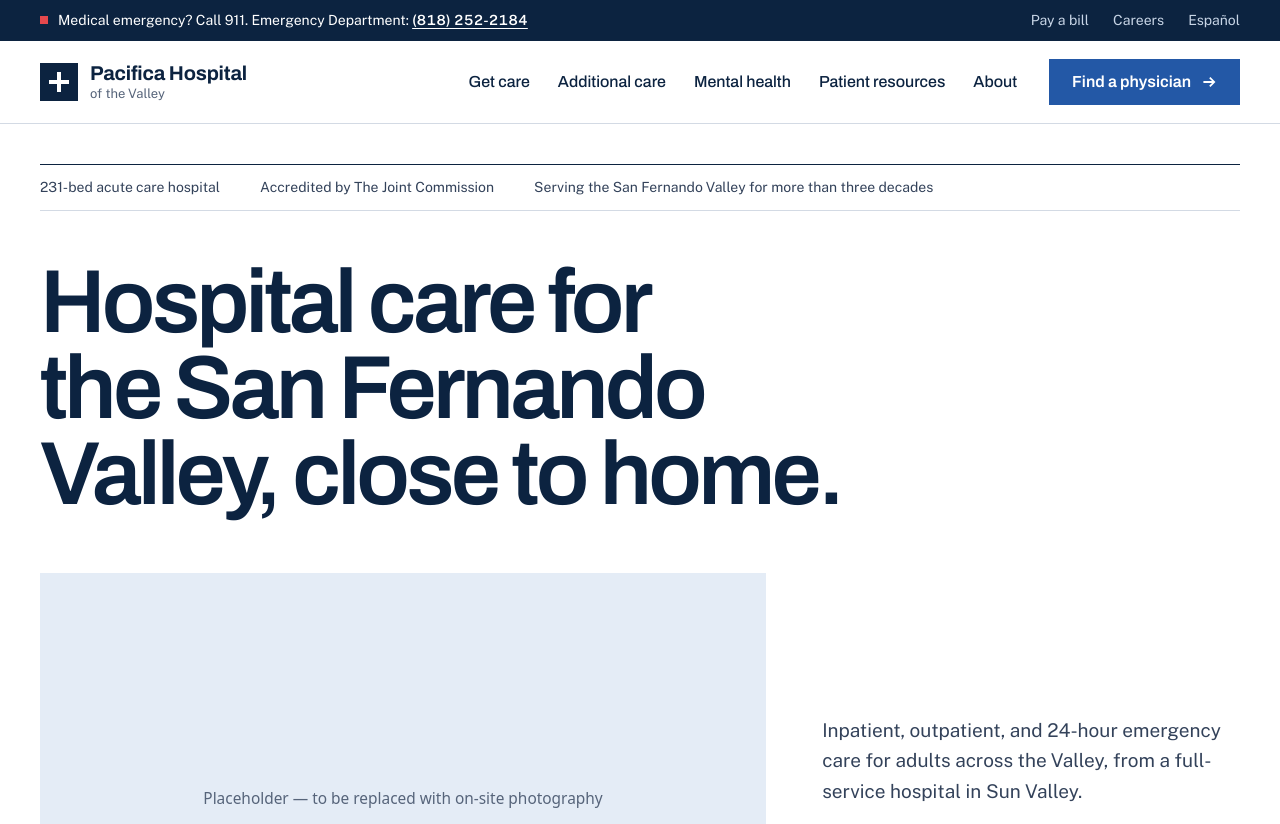
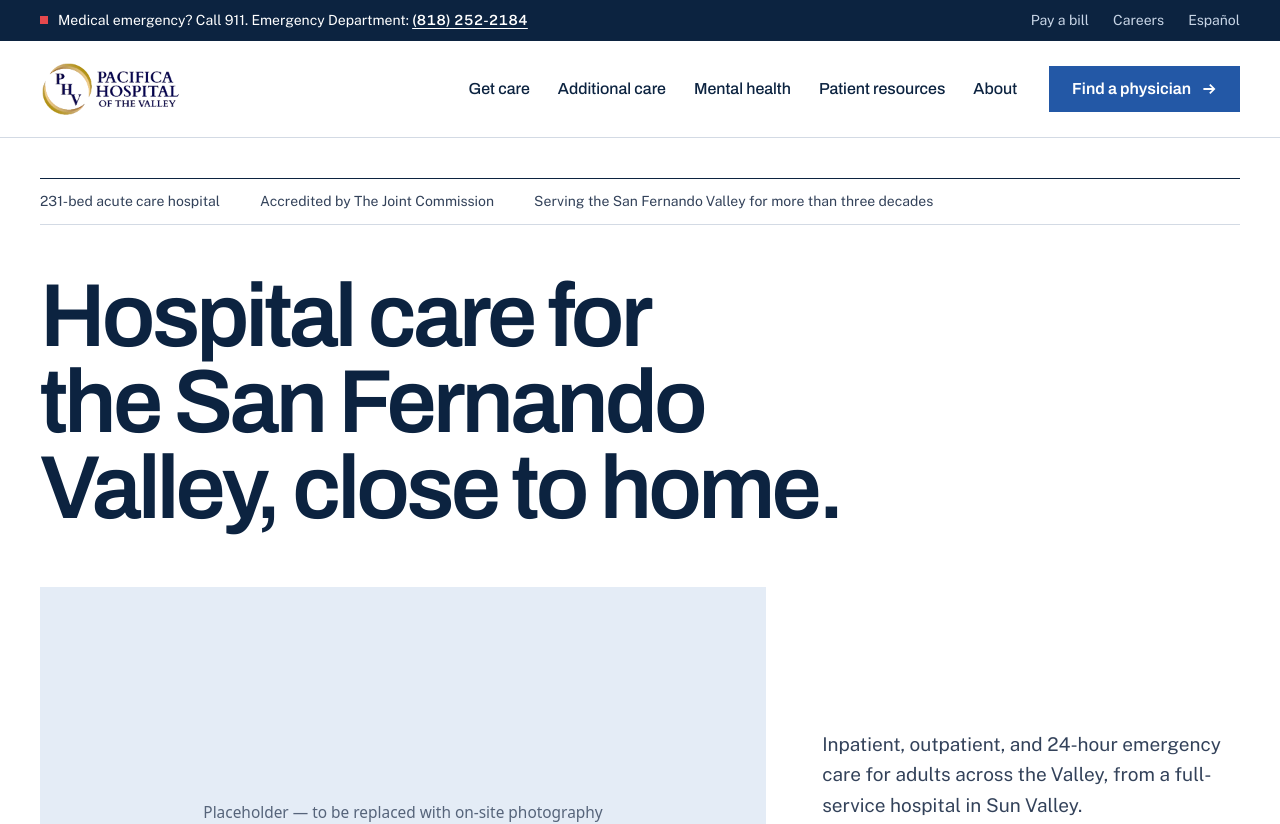
Before and after one commit to joeka7/Pacifica-Hospital, a React (Vite) app: page / in a window 1280 px wide. Shown: the top 824 px of the page. Built offline with nearby package versions, Linux system fonts and the light colour scheme.

Commit message:
use logo image in site header

```diff
--- a/src/components/Logo/Logo.module.css
+++ b/src/components/Logo/Logo.module.css
@@ -1,34 +1,11 @@
 .logo {
   display: inline-flex;
   align-items: center;
-  gap: 12px;
   flex: none;
-  color: var(--color-navy);
-  text-decoration: none;
 }
 
-.logo:hover {
-  color: var(--color-navy);
+.image {
+  display: block;
+  width: auto;
+  height: 60px;
 }
-
-.text {
-  display: flex;
-  flex-direction: column;
-}
-
-.wordmark {
-  font-family: var(--font-display);
-  font-weight: 700;
-  font-stretch: 112%;
-  font-size: 20px;
-  line-height: 1.1;
-  letter-spacing: -0.01em;
-  white-space: nowrap;
-}
-
-.suffix {
-  margin-top: 2px;
-  font-size: 13px;
-  line-height: 1.3;
-  color: var(--color-text-muted);
-}
--- a/src/components/Logo/Logo.tsx
+++ b/src/components/Logo/Logo.tsx
@@ -1,16 +1,12 @@
+import logo from '../../assets/images/logo.webp'
 import { links } from '../../content/links'
 import { site } from '../../content/site'
-import { LogoMark } from './LogoMark'
 import styles from './Logo.module.css'
 
 export function Logo() {
   return (
     <a href={links.home.href} className={styles.logo}>
-      <LogoMark />
-      <span className={styles.text}>
-        <span className={styles.wordmark}>{site.shortName}</span>{' '}
-        <span className={styles.suffix}>{site.nameSuffix}</span>
-      </span>
+      <img className={styles.image} src={logo} width="225" height="90" alt={site.name} />
     </a>
   )
 }
--- a/src/components/Logo/LogoMark.module.css
+++ /dev/null
@@ -1,13 +0,0 @@
-.mark {
-  display: block;
-  flex: none;
-}
-
-.square {
-  fill: var(--color-navy);
-}
-
-.plus {
-  fill: none;
-  stroke: var(--color-white);
-}
--- a/src/components/Logo/LogoMark.tsx
+++ /dev/null
@@ -1,22 +0,0 @@
-import { cx } from '../../utils/cx'
-import styles from './LogoMark.module.css'
-
-interface LogoMarkProps {
-  className?: string
-}
-
-export function LogoMark({ className }: LogoMarkProps) {
-  return (
-    <svg
-      className={cx(styles.mark, className)}
-      width="38"
-      height="38"
-      viewBox="0 0 38 38"
-      aria-hidden="true"
-      focusable="false"
-    >
-      <rect className={styles.square} width="38" height="38" />
-      <path className={styles.plus} d="M19 9v20M9 19h20" strokeWidth="4" />
-    </svg>
-  )
-}
--- a/src/content/site.ts
+++ b/src/content/site.ts
@@ -34,8 +34,6 @@
 
 export const site = {
   name: 'Pacifica Hospital of the Valley',
-  shortName: 'Pacifica Hospital',
-  nameSuffix: 'of the Valley',
 }
 
 export interface PageMeta {
```
Also changed, not shown: src/assets/images/logo.webp (added).
